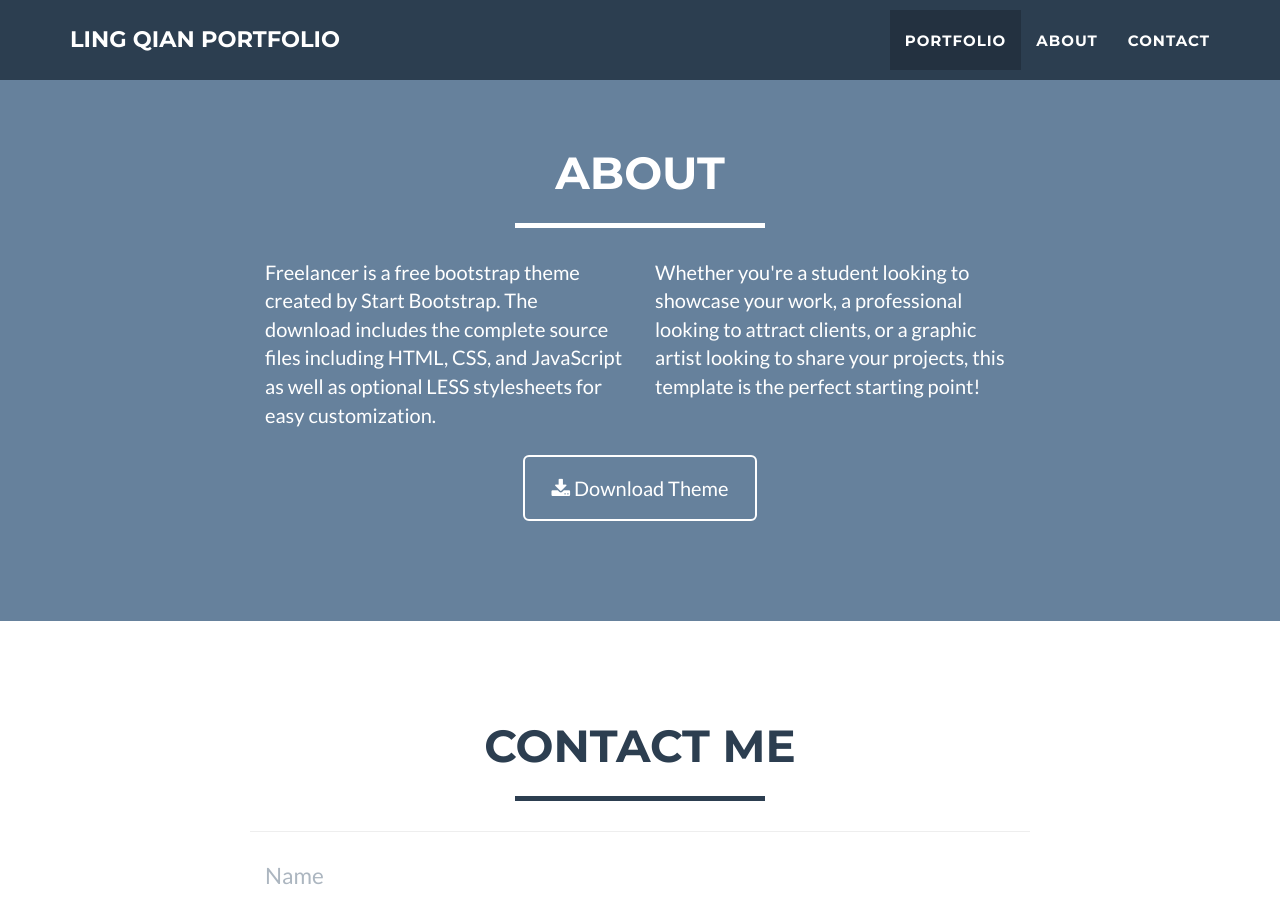
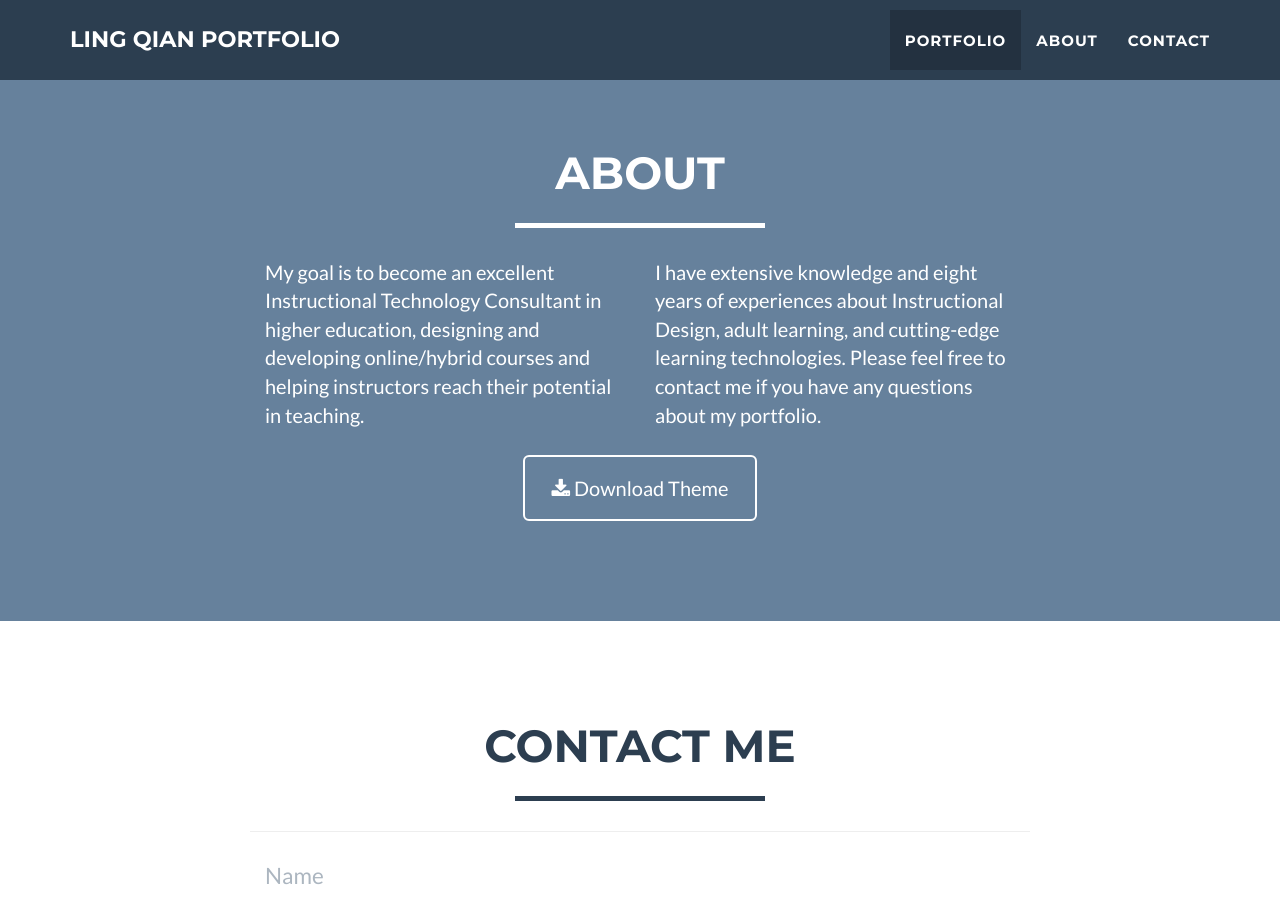
Before and after one commit to lingqiann/lingqiann.github.io, a Jekyll site: the page built from index.html, in a window 1280 px wide and 900 px high, scrolled down 1819 px. Built offline with Jekyll 4.4.1, drawn with Linux system fonts in a browser that asks for light colours.

Commit message:
Update about.html

```diff
--- a/_includes/about.html
+++ b/_includes/about.html
@@ -9,10 +9,10 @@
             </div>
             <div class="row">
                 <div class="col-lg-4 col-lg-offset-2">
-                    <p>Freelancer is a free bootstrap theme created by Start Bootstrap. The download includes the complete source files including HTML, CSS, and JavaScript as well as optional LESS stylesheets for easy customization.</p>
+                    <p>My goal is to become an excellent Instructional Technology Consultant in higher education, designing and developing online/hybrid courses and helping instructors reach their potential in teaching.</p>
                 </div>
                 <div class="col-lg-4">
-                    <p>Whether you're a student looking to showcase your work, a professional looking to attract clients, or a graphic artist looking to share your projects, this template is the perfect starting point! </p>
+                    <p>I have extensive knowledge and eight years of experiences about Instructional Design, adult learning, and cutting-edge learning technologies. Please feel free to contact me if you have any questions about my portfolio.</p>
                 </div>
                 <div class="col-lg-8 col-lg-offset-2 text-center">
                     <a href="#" class="btn btn-lg btn-outline">
```
